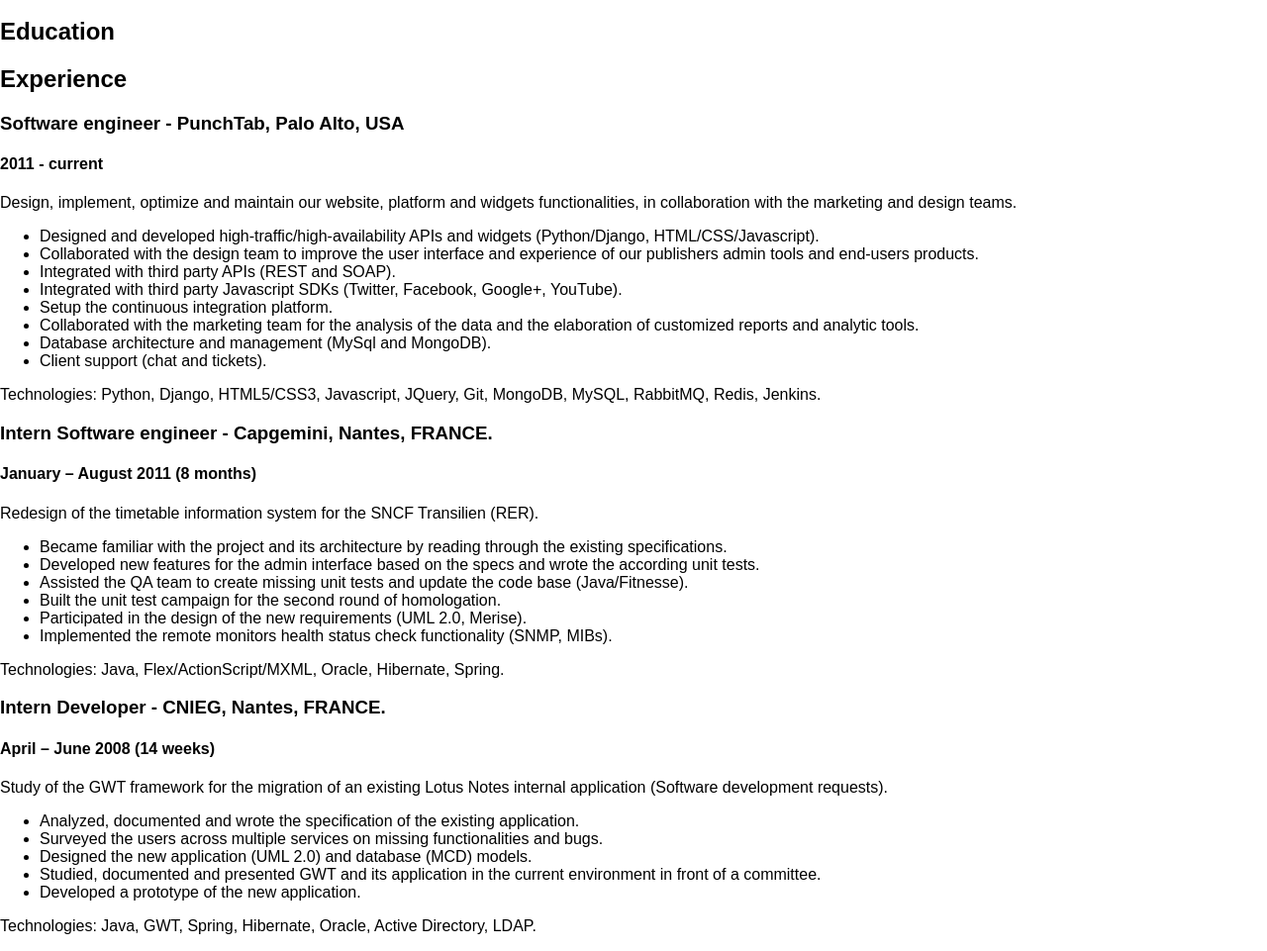
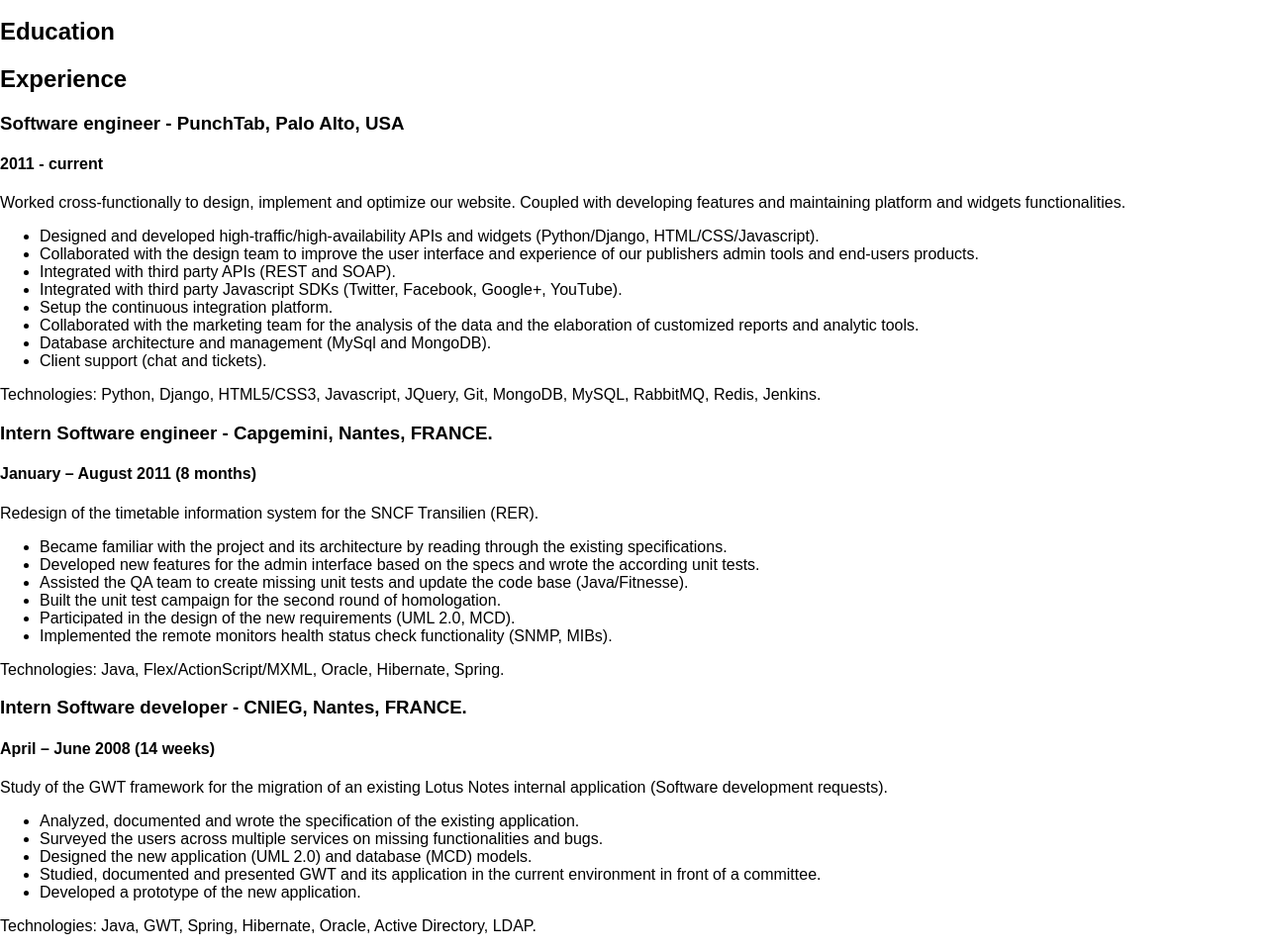
Before and after one commit to arthurio/site_heroku, a Django app: page /resume/ in a window 1280 px wide. Shown: the part 233-1194 px from the top of the page at 99% size. Run offline with Django 3.2, Linux system fonts and the light colour scheme; some web fonts are replaced.

Commit message:
few updates to experience

```diff
--- a/perso/templates/resume.html
+++ b/perso/templates/resume.html
@@ -19,7 +19,7 @@
     <h2>Experience</h2>
     <h3>Software engineer - PunchTab, Palo Alto, USA</h3>
     <h4>2011 - current</h4>
-    <p>Design, implement, optimize and maintain our website, platform and widgets functionalities, in collaboration with the marketing and design teams.</p>
+    <p>Worked cross-functionally to design, implement and optimize our website. Coupled with developing features and maintaining platform and widgets functionalities.</p>
     <ul>
         <li>Designed and developed high-traffic/high-availability APIs and widgets (Python/Django, HTML/CSS/Javascript).</li>
         <li>Collaborated with the design team to improve the user interface and experience of our publishers admin tools and end-users products.</li>
@@ -40,12 +40,12 @@
         <li>Developed new features for the admin interface based on the specs and wrote the according unit tests.</li>
         <li>Assisted the QA team to create missing unit tests and update the code base (Java/Fitnesse).</li>
         <li>Built the unit test campaign for the second round of homologation.</li>
-        <li>Participated in the design of the new requirements (UML 2.0, Merise).</li>
+        <li>Participated in the design of the new requirements (UML 2.0, MCD).</li>
         <li>Implemented the remote monitors health status check functionality (SNMP, MIBs).</li>
     </ul>
     <p>Technologies: Java, Flex/ActionScript/MXML, Oracle, Hibernate, Spring.
 
-    <h3>Intern Developer - CNIEG, Nantes, FRANCE.</h3>
+    <h3>Intern Software developer - CNIEG, Nantes, FRANCE.</h3>
     <h4>April – June 2008 (14 weeks)</h4>
     <p>Study of the GWT framework for the migration of an existing Lotus Notes internal application (Software development requests).</p>
     <ul>
```
